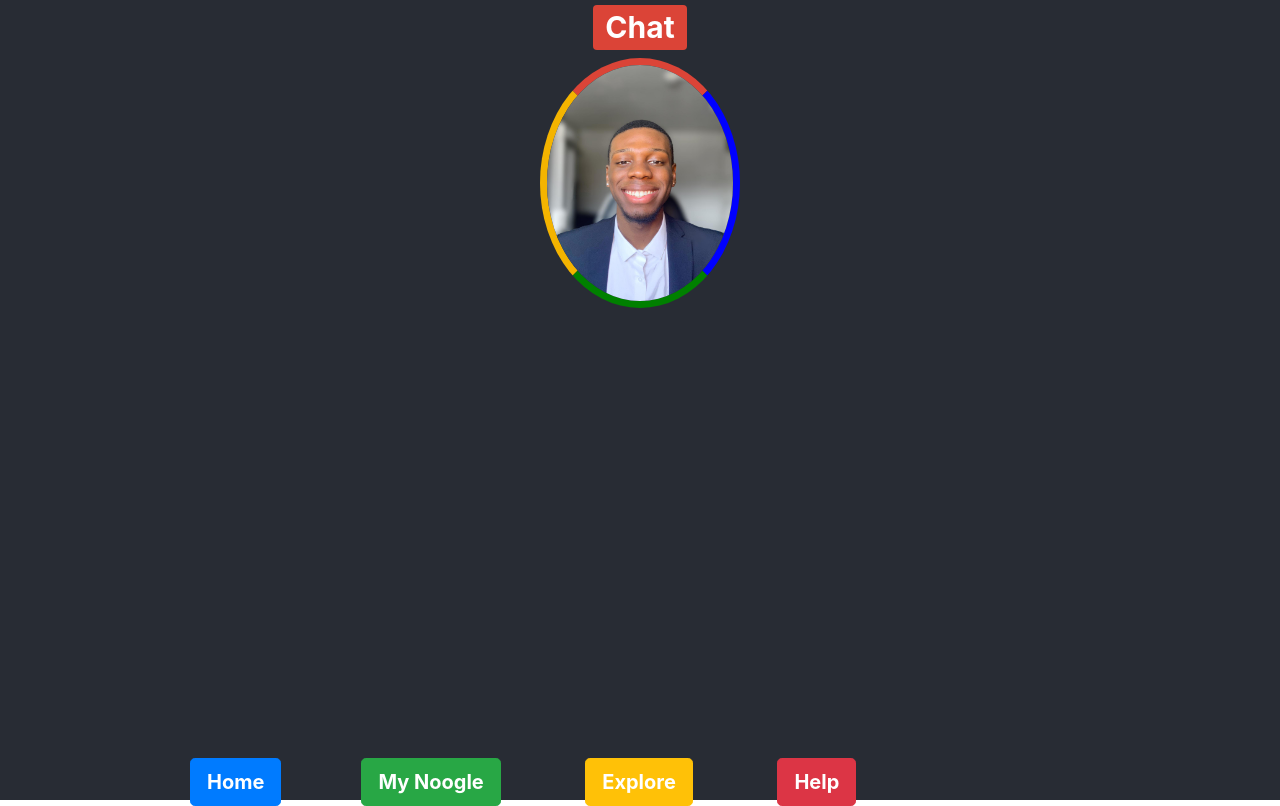
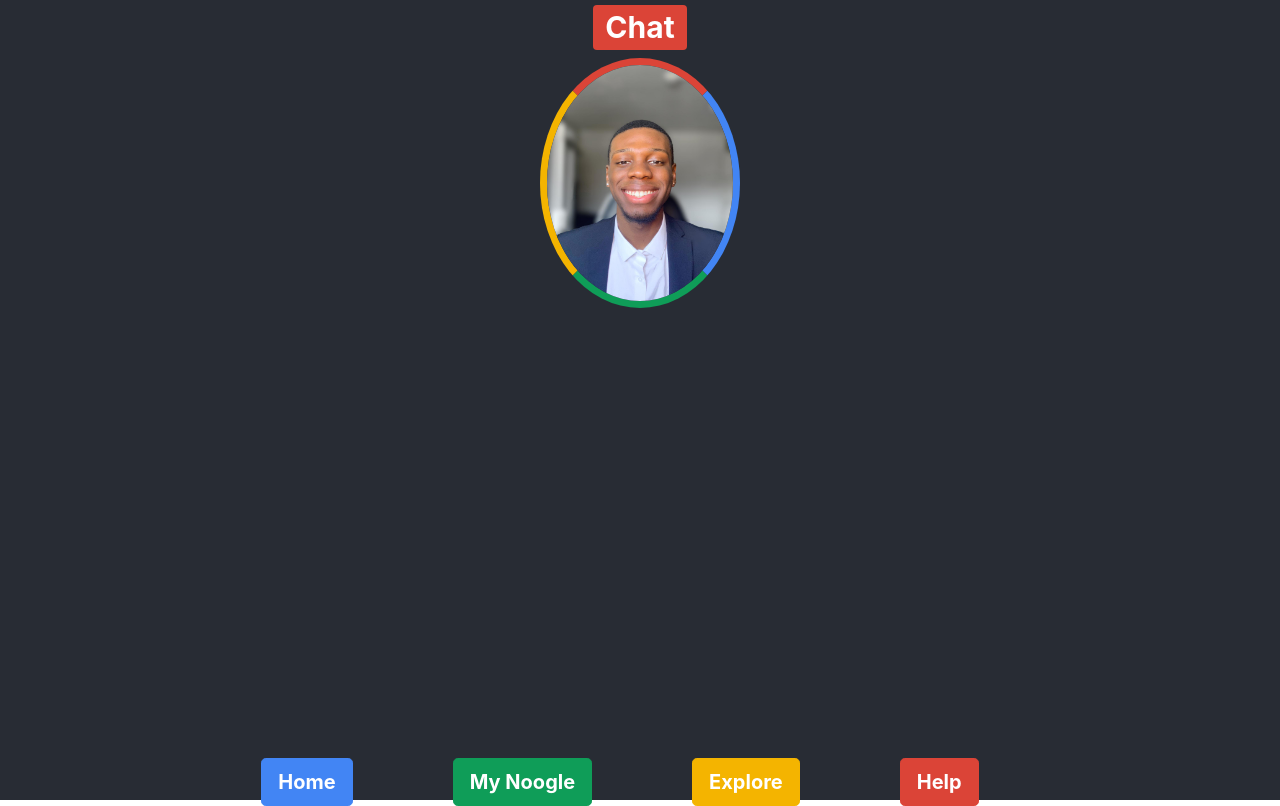
Before and after one commit to jinxianyap/noogler, a React (Create React App) app: page / in a window 1280 px wide. Built offline with nearby package versions, Linux system fonts and the light colour scheme.

Commit message:
Coherent colour scheme
made the colours coherent with the google colours using hex

```diff
--- a/src/App.css
+++ b/src/App.css
@@ -21,9 +21,15 @@
 
 }
 
+.buttonsBar {
+  display: flex;
+  flex-direction: row;
+  justify-content: center;
+}
+
 .buttonPlacement {
   margin-top: 450px;
-  margin-right: 80px;
+  margin-right: 100px;
   color: white;
   font-weight: bold;
 }
--- a/src/App.js
+++ b/src/App.js
@@ -21,8 +21,8 @@ function App() {
             height: "250px",
             borderRadius: "50%",
             borderTop: "7px solid #DB4437",
-            borderRight: "7px solid blue",
-            borderBottom: "7px solid green",
+            borderRight: "7px solid #4285F4",
+            borderBottom: "7px solid #0F9D58",
             borderLeft: "7px solid #F4B400",
           }}
         />
@@ -30,11 +30,28 @@ function App() {
 
 
       </div>
-      <Button variant="primary" size = "lg" className = "buttonPlacement" style = {{ marginLeft: "190px"}}>Home</Button>
-      <Button variant="success" size = "lg" className = "buttonPlacement" >My Noogle</Button>{' '}
-      <Button variant="warning" size = "lg" className = "buttonPlacement">Explore</Button>{' '}
-      <Button variant="danger" size = "lg" className = "buttonPlacement">Help</Button>{' '}
 
+      <div className = "buttonsBar">
+      <Button variant="primary" size = "lg" className = "buttonPlacement"
+      style = {{ marginLeft: "60px",
+      backgroundColor: "#4285F4",
+      borderColor: "#4285F4"
+      }}>Home</Button>
+      <Button variant="success" size = "lg" className = "buttonPlacement"
+      style = {{
+      backgroundColor: "#0F9D58",
+      borderColor: "#0F9D58"
+      }} >My Noogle</Button>{' '}
+      <Button variant="warning" size = "lg" className = "buttonPlacement"style = {{
+      backgroundColor: "#F4B400",
+      borderColor: "#F4B400"
+      }}>Explore</Button>{' '}
+      <Button variant="danger" size = "lg" className = "buttonPlacement"
+      style = {{
+      backgroundColor: "#DB4437",
+      borderColor: "#DB4437"
+      }}>Help</Button>{' '}
+      </div>
 
 
 
```
